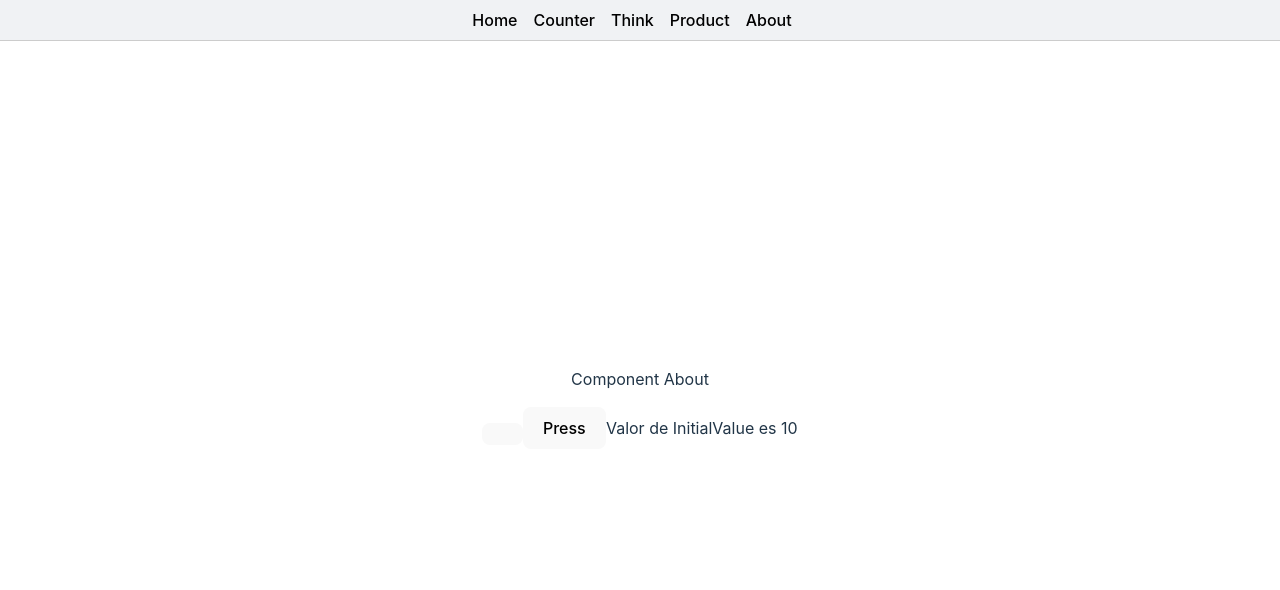
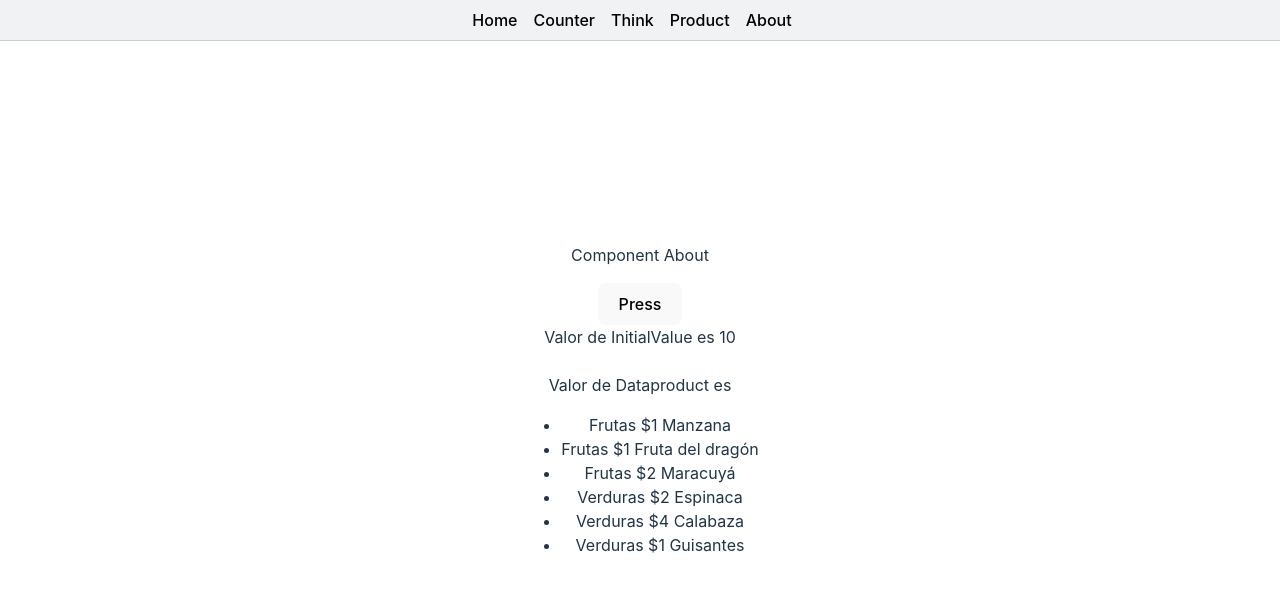
Before and after one commit to svigabriel/frontendReactjs, a React (Vite) app: page /about in a window 1280 px wide. Shown: the top 590 px of the page. Built offline with nearby package versions, Linux system fonts and the light colour scheme.

Commit message:
Practica + Laboratorio + estados + about

```diff
--- a/src/screens/About.jsx
+++ b/src/screens/About.jsx
@@ -11,17 +11,28 @@ const About = () => {
 
     const count = useSelector((state) => state.product.initialValue);
 
-    //const product = useSelector((state) => state.product.dataProduct)
+    const producto = useSelector((state) => state.product.dataProduct)
     return (
         <>
             <p>Component {nameComponent} </p>
-
-            <button onClick={() => {setNameComponent('Curso de React')}} />
-<button onClick={() => {setNameComponent('Curso de React')}}>Press</button>
+            <button onClick={() => {setNameComponent('Curso de React')}}>Press</button>
+            <br />
             <span>Valor de InitialValue es { count }</span>
             <br />
+            <br />
+            <span>Valor de Dataproduct es</span>
+            <ul>
+                { producto.map(p =>(
+                    <li key={p.category}>{p.category}{' '}{p.price}{' '}{p.stocked}{' '}{p.name}</li>
+                ))}
+
+            </ul>
+
+
 
         </>
     );
 }
 export default About;
+
+// <span>Valor de Dataproduct es { producto }</span>
--- a/src/store/features/Product/ProductSlice.js
+++ b/src/store/features/Product/ProductSlice.js
@@ -21,10 +21,13 @@ export const productSlice = createSlice({
     setInitialValue: (state, payload) =>{
         state.initialValue = payload
     },
+    setdataProduct: (state, payload) =>{
+        state.dataProduct = payload
+    },
   },
 })
 
 // Action creators are generated for each case reducer function
-export const { setInitialValue } = productSlice.actions
+export const { setInitialValue, setdataProduct } = productSlice.actions
 
 export default productSlice.reducer
```
